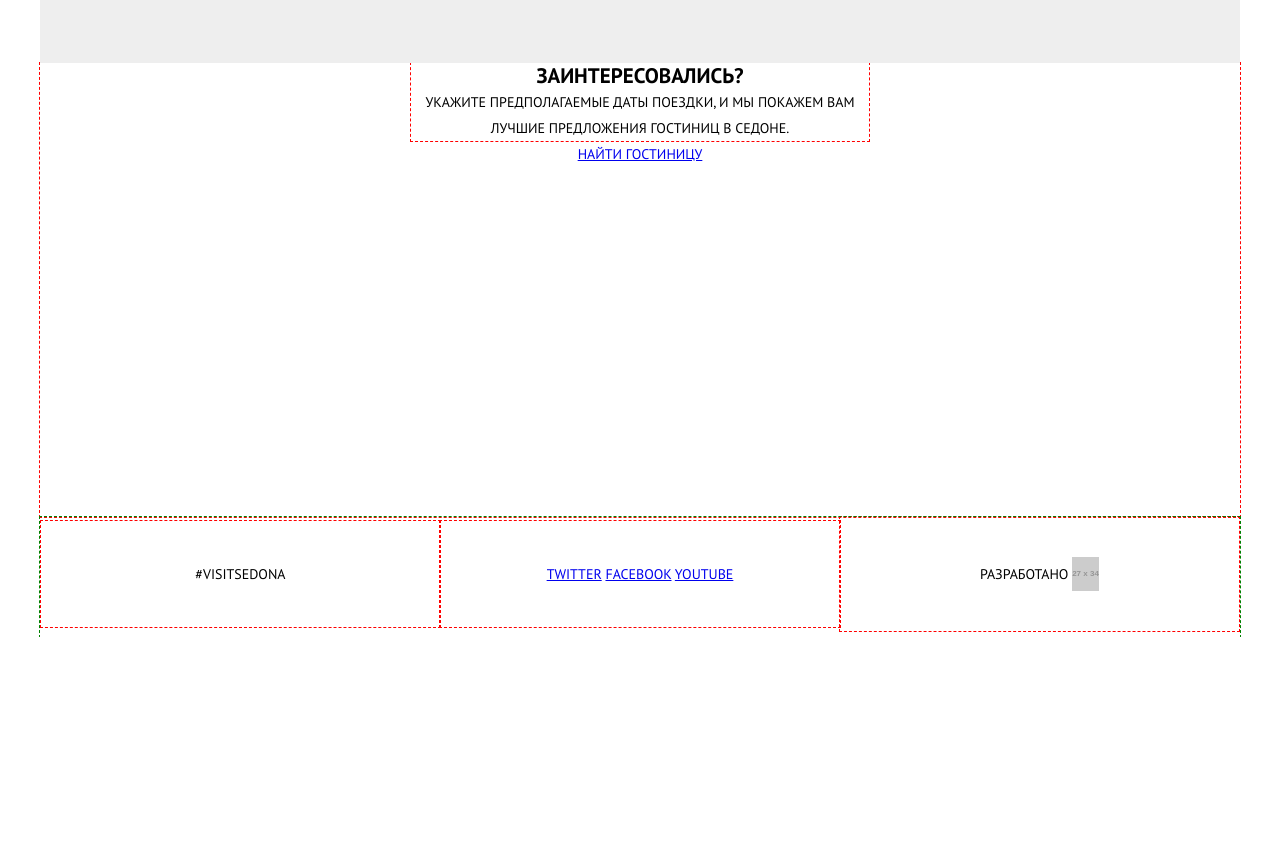
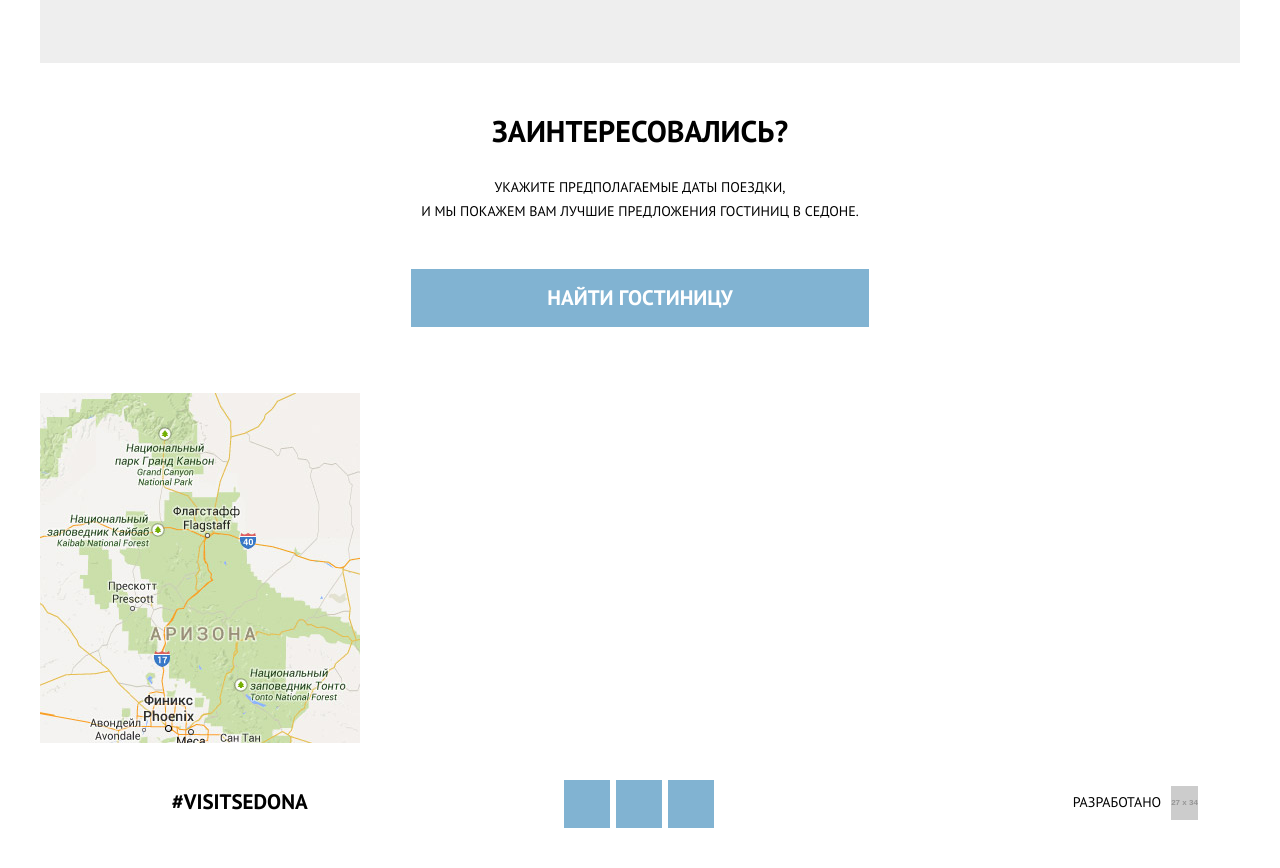
Before and after one commit to rustamyusupov/151188-sedona, a website: page index.html in a window 1280 px wide. Shown: the part 1816-2684 px from the top of the page. Before the commit the page ends 2453 px from the top, so only its background shows below. Drawn offline with nearby package versions, Linux system fonts and the light colour scheme; files that its build step writes are made by us from their sources; placeholder pictures from the web are drawn by us.

Commit message:
Оформил главную страницу

```diff
--- a/index.html
+++ b/index.html
@@ -88,9 +88,10 @@
         <!-- TODO: Как-то этот блок выпадает из общей концепции?! -->
         <header class="section-header">
           <h2 class="hotel-search__title">Заинтересовались?</h2>
-          <p class="hotel-search__text">Укажите предполагаемые даты поездки, и мы покажем вам лучшие предложения гостиниц в Седоне.</p>
+          <p class="hotel-search__text">Укажите предполагаемые даты поездки, и&nbsp;мы&nbsp;покажем&nbsp;вам&nbsp;лучшие предложения гостиниц в Седоне.</p>
         </header>
-        <a class="btn btn--search" href="#">Найти гостиницу</a>
+        <a class="btn btn--search" href="search-results.html">Найти гостиницу</a>
+        <!-- TODO: Как делать карту? -->
         <div class="hotel-search__map"></div>
       </section>
       <footer class="footer">
--- a/sass/blocks/btn.scss
+++ b/sass/blocks/btn.scss
@@ -0,0 +1,26 @@
+.btn {
+  background-color: $bg-color-base;
+  border: none;
+  color: $color-white;
+  cursor: pointer;
+  display: inline-block;
+  padding: 10px 10px;
+  text-decoration: none;
+  text-transform: uppercase;
+
+  &--search {
+    font-size: $font-size-large;
+    font-weight: bold;
+    padding: 16px 47px;
+  }
+
+}
+
+@media #{$break-medium} {
+
+  .btn--search {
+    padding: 16px 0;
+    width: 458px;
+  }
+
+}
--- a/sass/blocks/copyright.scss
+++ b/sass/blocks/copyright.scss
@@ -1,29 +1,39 @@
 .copyright {
-  font-size: 0;
+  align-items: center;
+  display: flex;
+  justify-content: center;
   text-align: center;
 
   &__title {
-    display: inline-block;
-    font-size: $font-size-base;
     margin: 0;
-    vertical-align: middle;
+    margin-right: 10px
   }
 
   &__image {
-    display: inline-block;
-    vertical-align: middle;
     @include size(27px, 34px);
   }
 
-  @include outlined;
 }
 
 @media #{$break-medium} {
 
   .copyright {
-    display: inline-block;
-    font-size: $font-size-base;
-    vertical-align: middle;
+    align-items: flex-start;
+    padding-top: 6px;
+
+    &__title {
+      padding-top: 3px;
+    }
   }
 
 }
+
+@media #{$break-large} {
+
+  .copyright {
+    // TODO: Как правильно расположить? Пока методом подбора.
+    flex-basis: 400px;
+    justify-content: flex-end;
+  }
+
+}
--- a/sass/blocks/footer.scss
+++ b/sass/blocks/footer.scss
@@ -1,28 +1,42 @@
 .footer {
-  min-height: 243px;
+  display: flex;
+  flex-direction: column;
   text-align: center;
+  margin-bottom: 40px;
 
-  @include outlined(green);
+  &__hashtag {
+    font-size: $font-size-large;
+    font-weight: bold;
+    margin-bottom: 36px;
+  }
+
 }
 
 @media #{$break-medium} {
 
   .footer {
-    font-size: 0;
-    min-height: 120px;
-  }
+    flex-direction: row;
+    justify-content: space-around;
+    margin: 0;
 
-  .footer__hashtag,
-  .social,
-  .copyright {
-    display: inline-block;
-    font-size: $font-size-base;
-    vertical-align: middle;
-    // TODO: Примерно, потом для каждого подберу
-    padding: 40px 0;
-    width: 33.3%;
+    &__hashtag {
+      padding-top: 9px;
+    }
 
-    @include outlined(red);
   }
 
 }
+
+@media #{$break-large} {
+
+  .footer {
+
+    &__hashtag {
+      // TODO: Как правильно расположить? Пока методом подбора.
+      margin-left: 90px;
+      margin-right: 173px;
+    }
+
+  }
+
+}
--- a/sass/blocks/hotel-search.scss
+++ b/sass/blocks/hotel-search.scss
@@ -1,26 +1,48 @@
 .hotel-search {
-  min-height: 287px;
+  padding-top: 26px;
+  padding-bottom: 37px;
   text-align: center;
 
   &__title {
+    font-size: $font-size-large;
+    font-weight: bold;
     margin: 0;
+    margin-bottom: 18px;
   }
 
   &__text {
     margin: 0;
+    line-height: 24px;
+    margin-bottom: 36px;
   }
 
   &__map {
+    background-image: url("../img/bg-map-mobile.jpg");
+    background-repeat: no-repeat;
     min-height: 350px;
+    margin-top: 48px;
   }
 
-  @include outlined;
 }
 
 @media #{$break-medium} {
 
   .hotel-search {
-    min-height: 318px;
+    padding-top: 55px;
+
+    &__title {
+      font-size: 30px;
+      margin-bottom: 31px;
+    }
+
+    &__text {
+      margin-bottom: 42px;
+    }
+
+    &__map {
+      margin-top: 58px;
+    }
+
   }
 
 }
@@ -29,6 +51,15 @@
 
   .hotel-search {
     min-height: 330px;
+
+    &__text {
+      margin-bottom: 46px;
+    }
+
+    &__map {
+      margin-top: 66px;
+    }
+
   }
 
 }
--- a/sass/blocks/section-header.scss
+++ b/sass/blocks/section-header.scss
@@ -2,8 +2,6 @@
   // TODO: Весь этот блок не нравится, не лучше ли каждый хедер элементом блока делать
   @include container;
   text-align: center;
-
-  @include outlined;
 }
 
 @media #{$break-medium} {
--- a/sass/blocks/social-btn.scss
+++ b/sass/blocks/social-btn.scss
@@ -0,0 +1,13 @@
+.social-btn {
+  background-color: $bg-color-base;
+  background-repeat: no-repeat;
+  font-size: 0;
+  height: 48px;
+  margin-right: 6px;
+  width: 46px;
+
+  &:last-child {
+    margin-right: 0;
+  }
+
+}
--- a/sass/blocks/social.scss
+++ b/sass/blocks/social.scss
@@ -1,13 +1,21 @@
 .social {
-  @include outlined;
+  display: flex;
+  justify-content: center;
+  margin-bottom: 40px;
 }
 
 @media #{$break-medium} {
 
   .social {
-    display: inline-block;
-    font-size: $font-size-base;
-    vertical-align: middle;
+    margin-right: 10px;
   }
 
 }
+
+@media #{$break-large} {
+
+  .social {
+    margin-right: 0px;
+  }
+
+}
```
